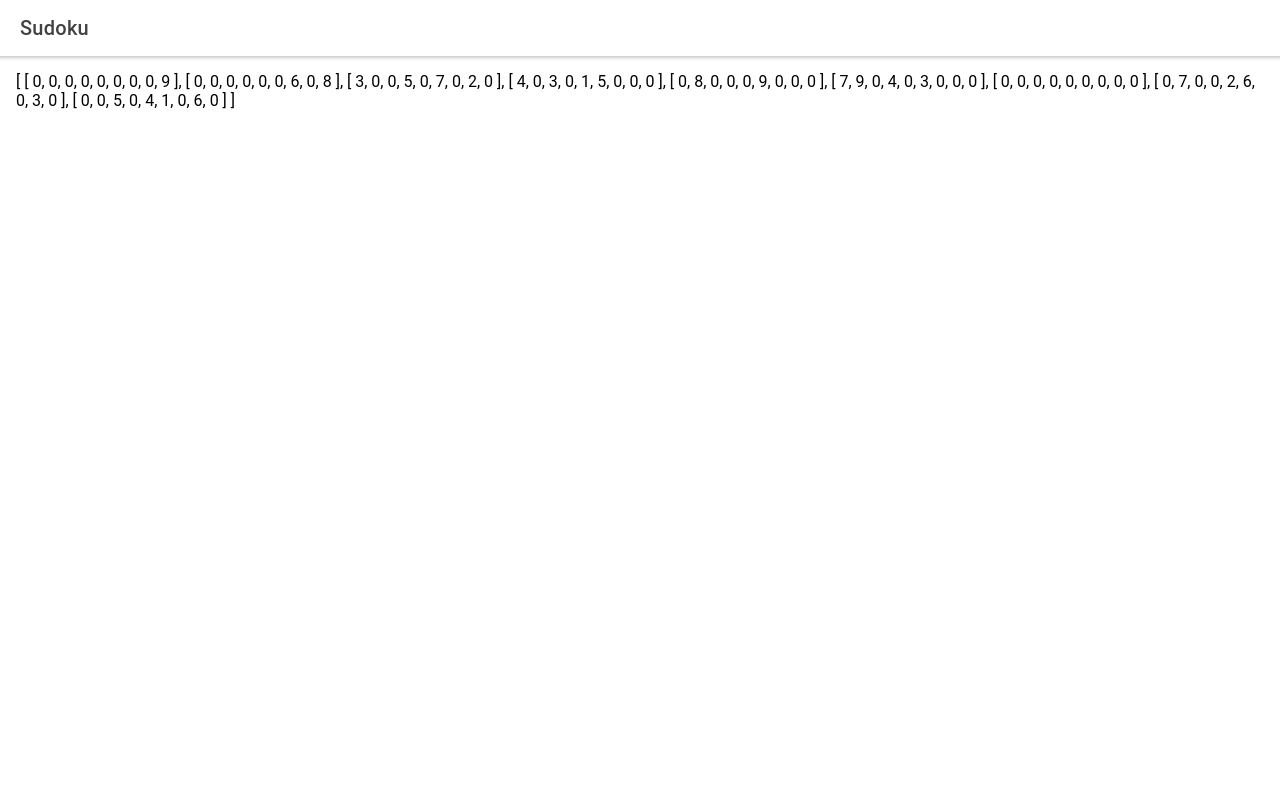
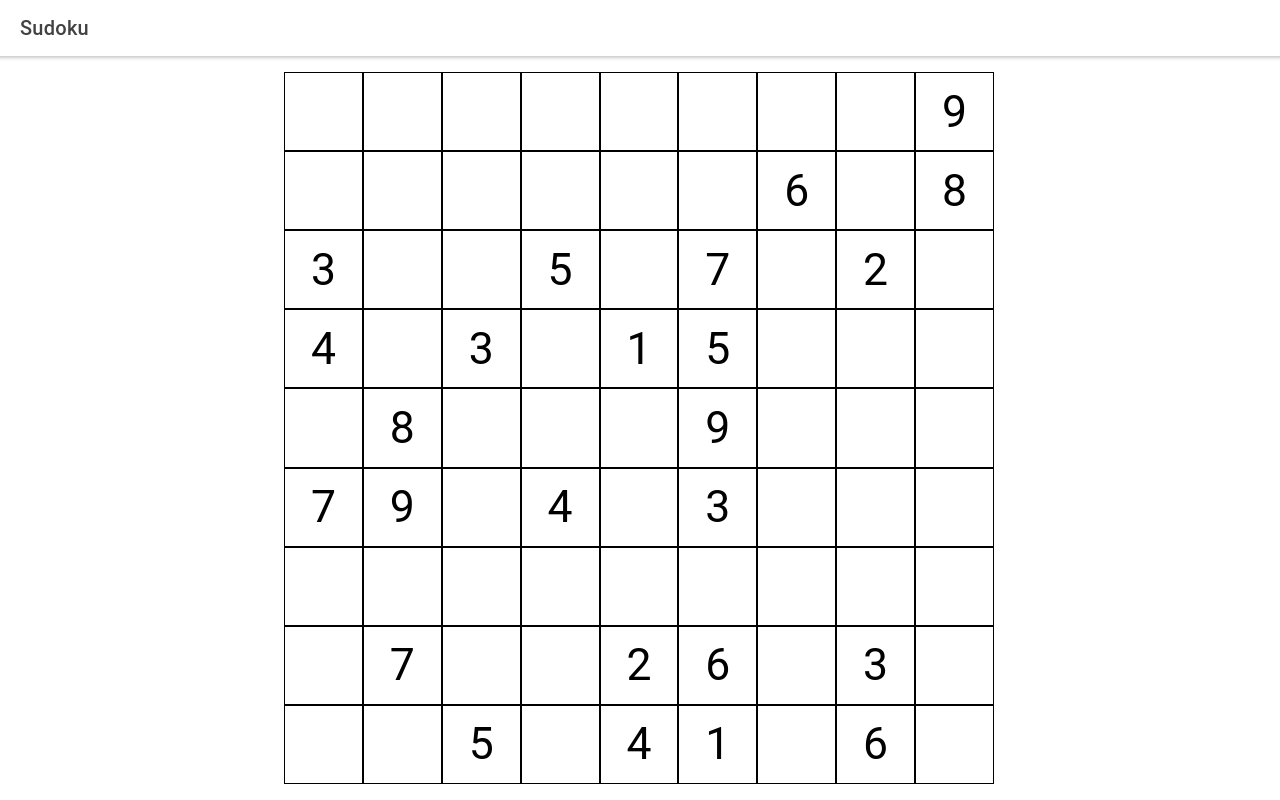
Before and after one commit to oliversaternus/sudoku-app, a React (Create React App) app: page /home in a window 1280 px wide. Built offline with nearby package versions, Linux system fonts and the light colour scheme; the HTML template or start-up script is replaced by a standard one.

Commit message:
frontend

```diff
--- a/src/pages/Home.tsx
+++ b/src/pages/Home.tsx
@@ -1,16 +1,74 @@
 import { IonContent, IonHeader, IonPage, IonTitle, IonToolbar } from '@ionic/react';
-import React, { useState } from 'react';
-import { Game } from '../utils/Sudoku';
+import React, { useEffect, useState } from 'react';
+import { Game } from '../utils/Game';
 
-const sudoku = new Game();
+const styles: any = {
+  container: {
+    display: 'flex',
+    flexDirection: 'column',
+    alignItems: 'center',
+    justifyContent: 'center',
+    width: '100%',
+    height: '100%'
+  },
+  row: {
+    display: 'flex',
+    flexDirection: 'row',
+    width: 'calc(100% - 2px)',
+    height: 'calc(100% / 9)'
+  },
+  cell: {
+    width: 'calc(100% / 9)',
+    height: '100%',
+    border: '1px solid black',
+    color: 'black',
+    transition: 'all 0.225s linear',
+    display: 'flex',
+    alignItems: 'center',
+    justifyContent: 'center',
+    cursor: 'pointer'
+  },
+  selected: {
+    backgroundColor: 'lightblue'
+  },
+  fixed: {
+    cursor: 'auto'
+  }
+};
+
+const game = new Game();
+
+const calcFieldDimension = () => {
+  const height = window.innerHeight;
+  const width = window.innerWidth;
+  if (width < (height - 56)) {
+    return width - 32;
+  }
+  return height - 88;
+}
 
 const setField = (row: number, col: number, value: number): number[][] => {
-  sudoku.display.values[row][col] = value;
-  return sudoku.display.values;
+  game.setCell(row, col, value);
+  return game.display.values;
+}
+
+const Square: React.FC<{ size: number }> = (props) => {
+  return (
+    <div style={{ width: props.size, height: props.size }}>
+      {props.children}
+    </div>);
 }
 
 const Home: React.FC = () => {
-  const [fields, setFields] = useState(sudoku.display.values);
+  const [fields, setFields] = useState(game.display.values);
+  const [selected, setSelected] = useState([-1, -1]);
+  const [maxSize, setMaxSize] = useState(calcFieldDimension());
+
+  const onResize = () => { setMaxSize(calcFieldDimension()) };
+
+  useEffect(() => window.addEventListener('resize', onResize), []);
+  useEffect(() => () => window.removeEventListener('resize', onResize), []);
+
   return (
     <IonPage>
       <IonHeader>
@@ -19,7 +77,23 @@ const Home: React.FC = () => {
         </IonToolbar>
       </IonHeader>
       <IonContent className="ion-padding">
-        {JSON.stringify(fields, null, 4)}
+        <div style={styles.container}>
+          <Square size={maxSize}>
+            {fields.map((row, rowIndex: number) =>
+              <div key={rowIndex} style={styles.row}>{
+                row.map((cell, colIndex: number) => {
+                  const isFixed = game.initial.values[rowIndex][colIndex] !== 0;
+                  const isSelected = rowIndex === selected[0] && colIndex === selected[1];
+                  let cellStyle = isSelected ? { ...styles.cell, ...styles.selected } : styles.cell;
+                  cellStyle = isFixed ? { ...cellStyle, ...styles.fixed } : cellStyle;
+                  return (
+                    <div key={colIndex} style={{ ...cellStyle, fontSize: maxSize / 16 }} onClick={() => !isFixed && setSelected([rowIndex, colIndex])}>
+                      {cell || ''}
+                    </div>)
+                })
+              }</div>)}
+          </Square>
+        </div>
       </IonContent>
     </IonPage>
   );
--- /dev/null
+++ b/src/utils/Game.ts
@@ -0,0 +1,61 @@
+import { shuffle } from "./utils";
+import { Sudoku } from "./Sudoku";
+export class Game {
+    display: Sudoku;
+    solution: Sudoku;
+    initial: Sudoku;
+    solved = false;
+
+    constructor() {
+        this.solution = new Sudoku();
+        this.solution.seed();
+        this.solved = this.solution.solve(0, 0);
+        this.display = new Sudoku(this.solution);
+        this.display.generate();
+        this.initial = new Sudoku(this.display);
+    }
+
+    setCell = (row: number, col: number, value: number) => {
+        if (this.initial.values[row][col] === 0) {
+            this.display.values[row][col] = value;
+        }
+    };
+
+    check = (): number[][] => {
+        const result = [
+            [0, 0, 0, 0, 0, 0, 0, 0, 0],
+            [0, 0, 0, 0, 0, 0, 0, 0, 0],
+            [0, 0, 0, 0, 0, 0, 0, 0, 0],
+            [0, 0, 0, 0, 0, 0, 0, 0, 0],
+            [0, 0, 0, 0, 0, 0, 0, 0, 0],
+            [0, 0, 0, 0, 0, 0, 0, 0, 0],
+            [0, 0, 0, 0, 0, 0, 0, 0, 0],
+            [0, 0, 0, 0, 0, 0, 0, 0, 0],
+            [0, 0, 0, 0, 0, 0, 0, 0, 0]
+        ];
+        for (let i = 0; i < 9; i++) {
+            for (let j = 0; j < 9; j++) {
+                if (this.display.values[i][j] === this.solution.values[i][j] || this.display.values[i][j] === 0) {
+                    result[i][j] = 1;
+                }
+            }
+        }
+        return result;
+    };
+
+    hint = () => {
+        const coordinates = [];
+        for (let i = 0; i < 9; i++) {
+            for (let j = 0; j < 9; j++) {
+                if (this.display.values[i][j] === 0) {
+                    coordinates.push([i, j]);
+                }
+            }
+        }
+        if (coordinates.length === 0) {
+            return;
+        }
+        shuffle(coordinates);
+        this.display.values[coordinates[0][0]][coordinates[0][1]] = this.solution.values[coordinates[0][0]][coordinates[0][1]]
+    };
+}
--- a/src/utils/Sudoku.ts
+++ b/src/utils/Sudoku.ts
@@ -1,18 +1,4 @@
 import { shuffle } from "./utils";
-
-export class Game {
-    display: Sudoku;
-    solution: Sudoku;
-    solved = false;
-
-    constructor() {
-        this.solution = new Sudoku();
-        this.solution.seed();
-        this.solved = this.solution.solve(0, 0);
-        this.display = new Sudoku(this.solution);
-        this.display.generate();
-    }
-}
 
 export class Sudoku {
     values: number[][];
```
